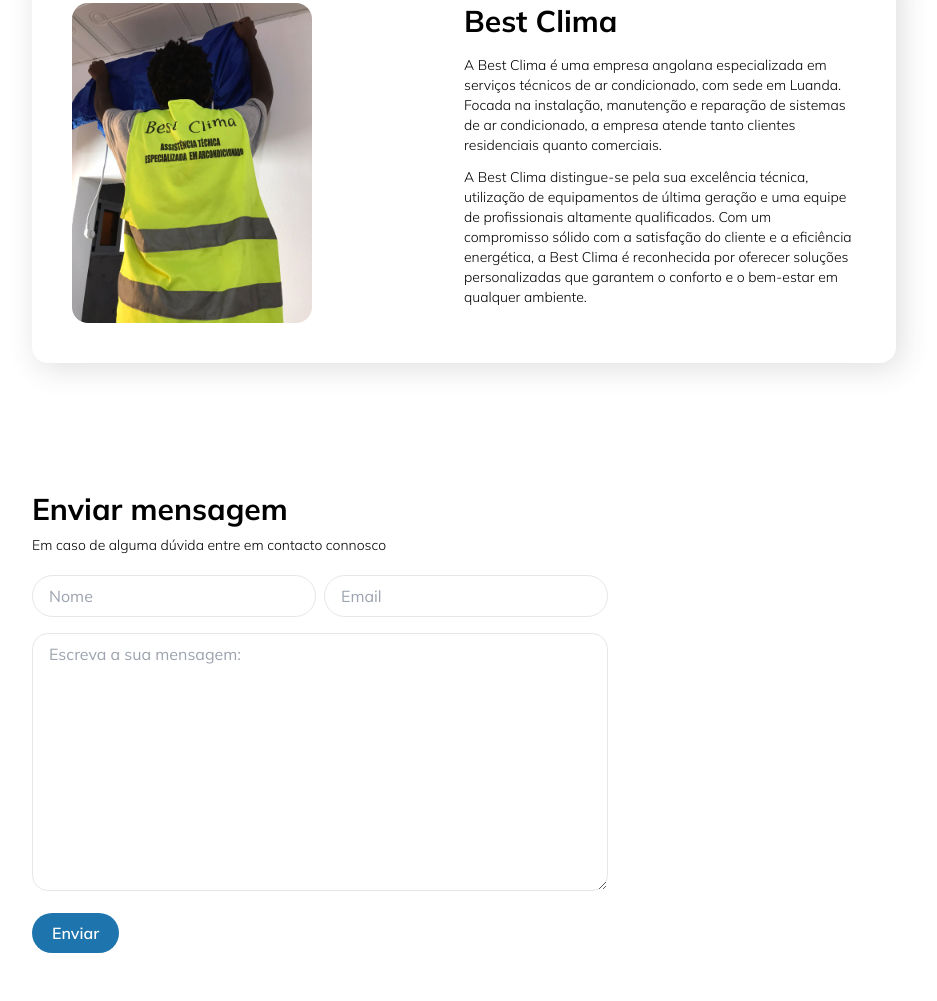
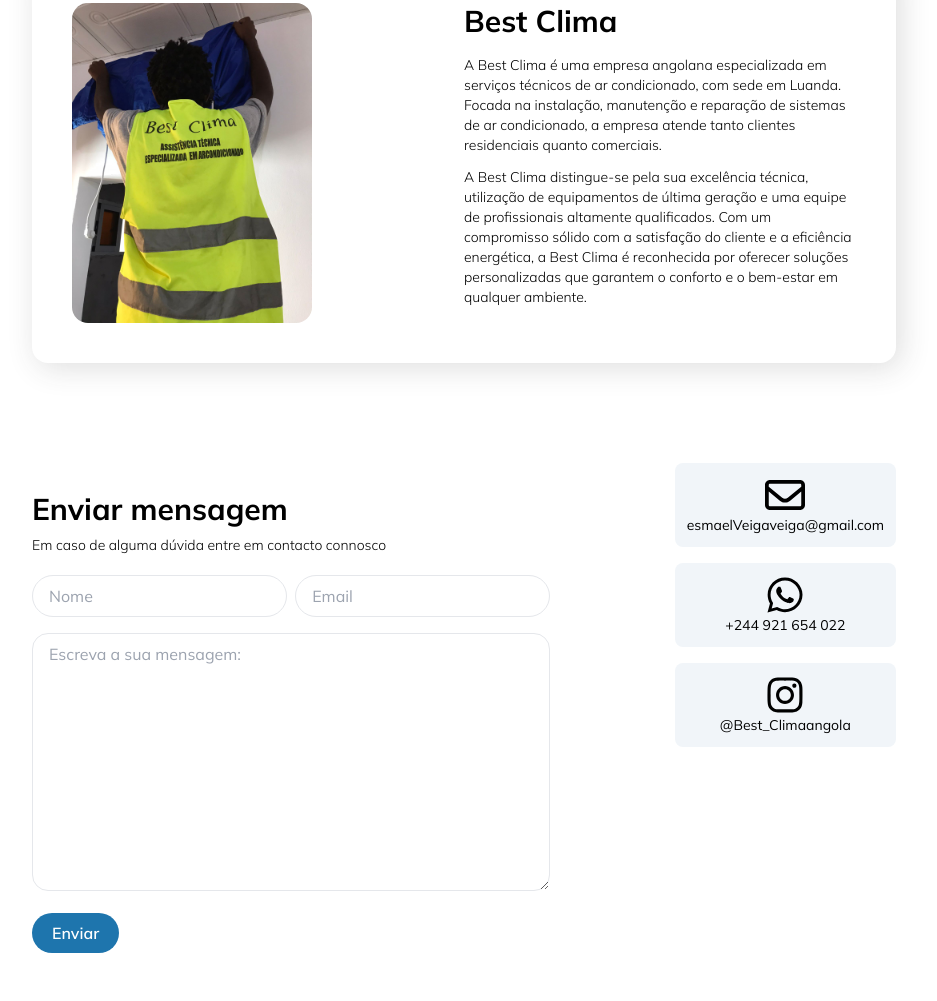
Before and after one commit to ArielChama/best-clima, a plain HTML site: page index.html in a window 1280 px wide. Shown: the part 1321-2322 px from the top of the page, without its empty margins (176-1113 px from the left). Drawn offline with nearby package versions, Linux system fonts and the light colour scheme.

Commit message:
feat: add contacts infos

```diff
--- a/index.html
+++ b/index.html
@@ -32,7 +32,8 @@
         </a>
       </div>
       <div class="flex lg:hidden">
-        <button type="button" id="mobile-menu-button" class="-m-2.5 inline-flex items-center justify-center rounded-md p-2.5 text-gray-700">
+        <button type="button" id="mobile-menu-button"
+          class="-m-2.5 inline-flex items-center justify-center rounded-md p-2.5 text-gray-700">
           <span class="sr-only">Open main menu</span>
           <svg class="h-6 w-6" fill="none" viewBox="0 0 24 24" stroke-width="1.5" stroke="currentColor"
             aria-hidden="true">
@@ -71,10 +72,10 @@
             <div class="space-y-2 py-6">
               <a href="#home"
                 class="-mx-3 block rounded-lg px-3 py-2 text-base font-semibold leading-7 text-gray-900 hover:bg-gray-50">Inicio</a>
+              <a href="#services"
+                class="-mx-3 block rounded-lg px-3 py-2 text-base font-semibold leading-7 text-gray-900 hover:bg-gray-50">Serviços</a>
               <a href="#about"
                 class="-mx-3 block rounded-lg px-3 py-2 text-base font-semibold leading-7 text-gray-900 hover:bg-gray-50">Sobre</a>
-              <a href="#services"
-                class="-mx-3 block rounded-lg px-3 py-2 text-base font-semibold leading-7 text-gray-900 hover:bg-gray-50">Serviços</a>
               <a href="#contacts"
                 class="-mx-3 block rounded-lg px-3 py-2 text-base font-semibold leading-7 text-gray-900 hover:bg-gray-50">Contactos</a>
             </div>
@@ -164,7 +165,8 @@
         <div class="lg:w-1/2 mt-5 lg:m-0">
           <h2 class="font-bold text-3xl mb-4">Best Clima</h2>
           <p class="text-sm	font-light mb-3">
-            A Best Clima é uma empresa angolana especializada em serviços técnicos de ar condicionado, com sede em Luanda.
+            A Best Clima é uma empresa angolana especializada em serviços técnicos de ar condicionado, com sede em
+            Luanda.
             Focada na instalação, manutenção e reparação de sistemas de ar condicionado, a empresa atende
             tanto clientes residenciais quanto comerciais.
           </p>
@@ -180,7 +182,8 @@
       </div>
     </div>
 
-    <div class="lg:w-2/3 sm:py-12 lg:py-12" id="contacts">
+    <div class="flex justify-between flex-col lg:flex-row">
+      <div class="lg:w-3/5 sm:py-12 lg:py-12" id="contacts">
         <h2 class="font-bold text-3xl mb-2">Enviar mensagem</h2>
         <p class="text-sm	font-light">
           Em caso de alguma dúvida entre em contacto connosco
@@ -189,18 +192,40 @@
         <div class="mt-5">
           <form action="">
             <div class="flex mb-4">
-            <input type="text" placeholder="Nome" class="border rounded-full p-2 pl-4 w-full mr-2 focus:border-primary">
-            <input type="email" name="" id="" placeholder="Email" class="border rounded-full p-2 pl-4 p-1 w-full focus:border-primary">
+              <input type="text" placeholder="Nome"
+                class="border rounded-full p-2 pl-4 w-full mr-2 focus:border-primary">
+              <input type="email" name="" id="" placeholder="Email"
+                class="border rounded-full p-2 pl-4 p-1 w-full focus:border-primary">
             </div>
 
             <textarea name="" id="" cols="30" rows="10" class="border rounded-2xl w-full p-2 pl-4 focus:border-primary"
               placeholder="Escreva a sua mensagem:"></textarea>
 
+            <div>
               <button type="submit"
-            class="rounded-full px-5 py-2 mt-4 font-semibold leading-6 bg-primary text-white hover:bg-sky-700">
+                class="rounded-full px-5 py-2 mt-4 font-semibold leading-6 bg-primary text-white hover:bg-sky-800">
                 Enviar
               </button>
+            </div>
           </form>
+        </div>
+      </div>
+
+      <div class="w-3/5 mt-5 lg:w-min">
+        <div class="bg-slate-100 rounded-lg p-3 text-center mb-4 text-sm">
+          <img src="assets/icons/envelope-regular.svg" alt="" class="w-10 h-10 block m-auto">
+          esmaelVeigaveiga@gmail.com
+        </div>
+
+        <div class="bg-slate-100 rounded-lg p-3 text-center mb-4 text-sm">
+          <img src="assets/icons/whatsapp-brands-solid.svg" alt="" class="w-10 h-10 block m-auto">
+          +244 921 654 022
+        </div>
+
+        <div class="bg-slate-100 rounded-lg p-3 text-center mb-4 text-sm">
+          <img src="assets/icons/instagram-brands-solid.svg" alt="" class="w-10 h-10 block m-auto">
+          @Best_Climaangola
+        </div>
       </div>
     </div>
   </main>
```
Also changed, not shown: assets/icons/envelope-regular.svg (added), assets/icons/instagram-brands-solid.svg (added), assets/icons/whatsapp-brands-solid.svg (added). Lines whose indentation alone changed are shown as unchanged.
